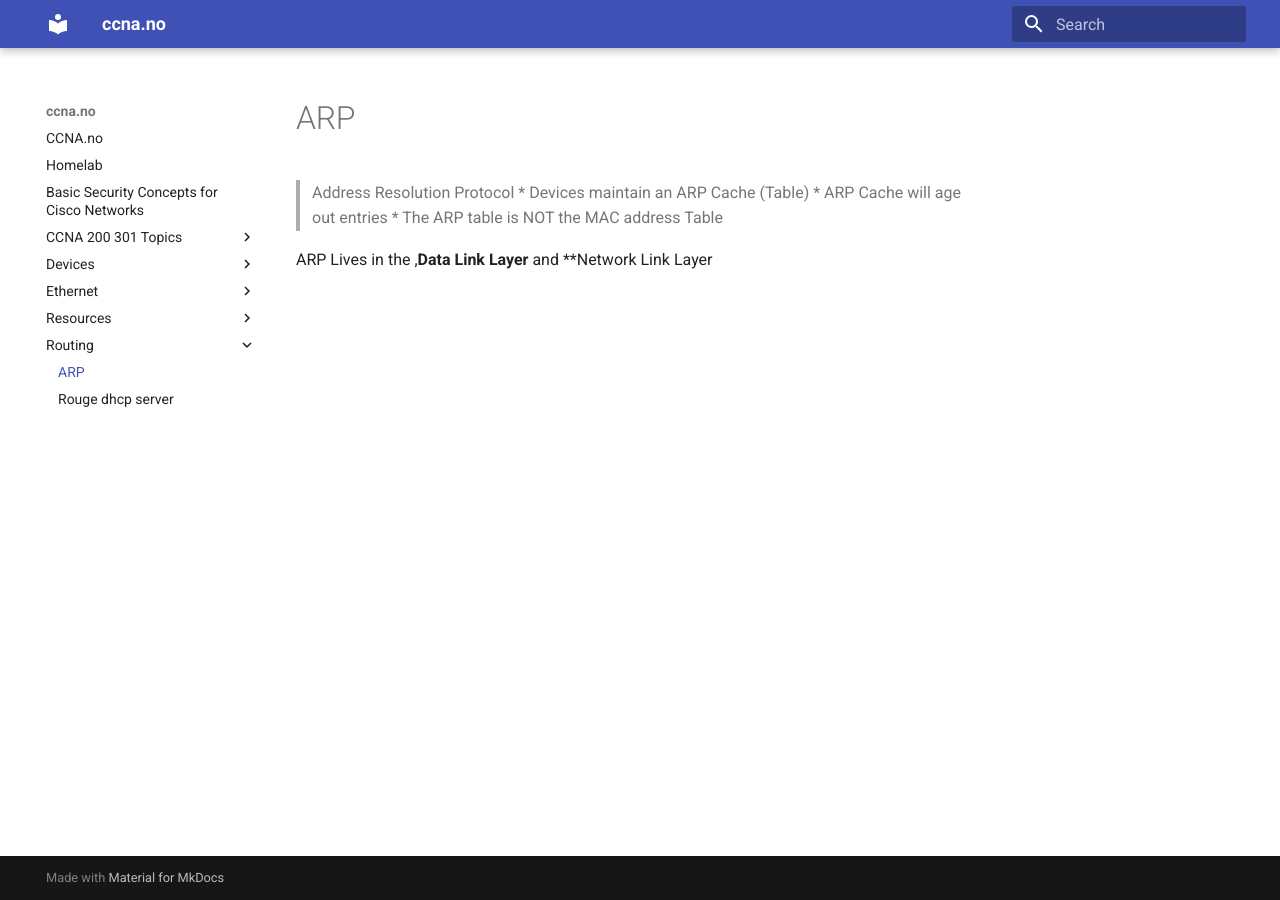
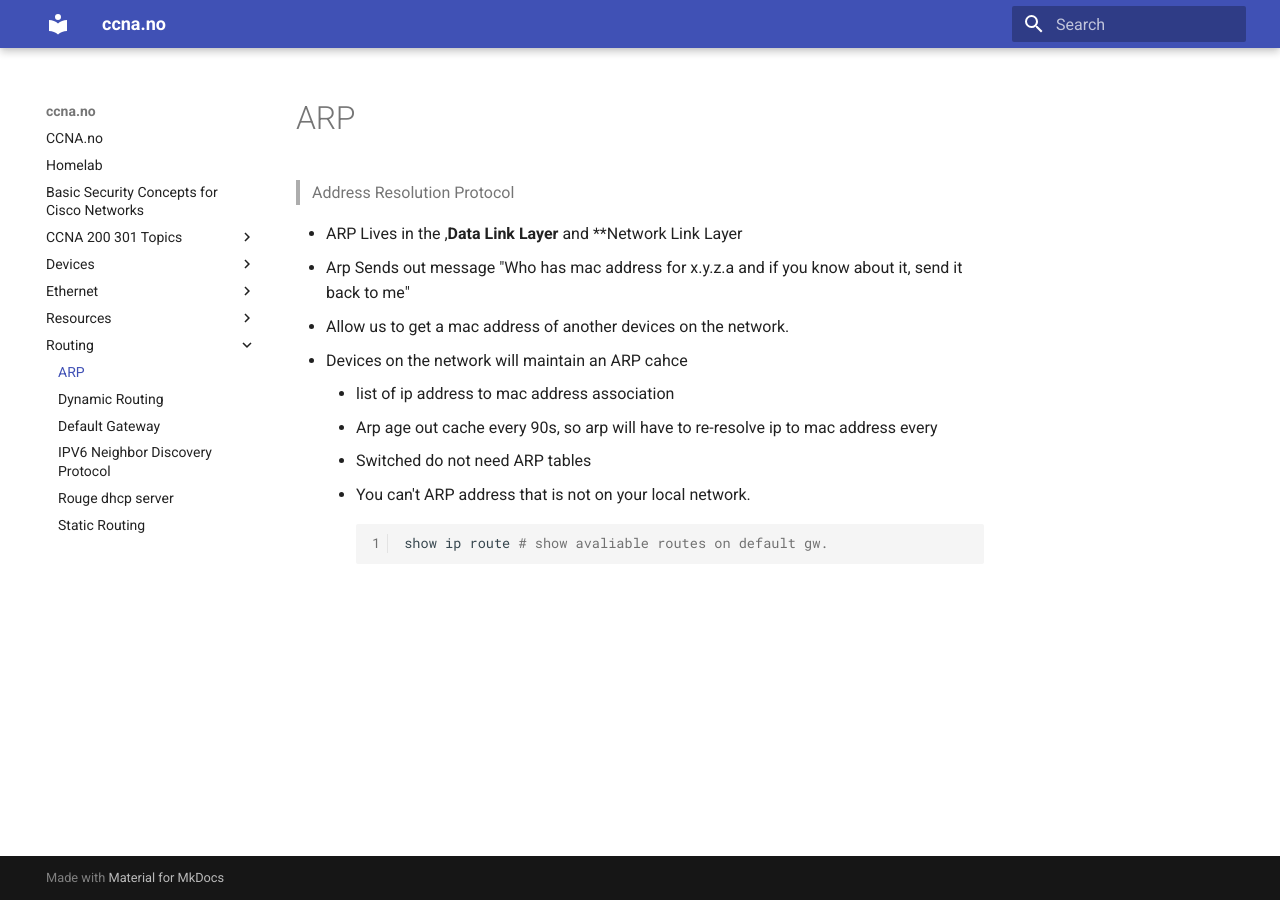
Before and after one commit to skandix/ccna.no, an MkDocs documentation site: the page built from docs/Routing/address_resolution_protocol.md, in a window 1280 px wide. Built offline with MkDocs 1.6.1 and Material for MkDocs 9.7.7, drawn with Linux system fonts in a browser that asks for light colours.

````diff
--- a/docs/Routing/address_resolution_protocol.md
+++ b/docs/Routing/address_resolution_protocol.md
@@ -1,7 +1,14 @@
 # ARP
 > Address Resolution Protocol
-* Devices maintain an ARP Cache (Table)
-* ARP Cache will age out entries
-* The ARP table is NOT the MAC address Table
 
-ARP Lives in the ,**Data Link Layer** and **Network Link Layer
+* ARP Lives in the ,**Data Link Layer** and **Network Link Layer
+* Arp Sends out message "Who has mac address for x.y.z.a and if you know about it, send it back to me"
+* Allow us to get a mac address of another devices on the network.
+* Devices on the network will maintain an ARP cahce
+	* list of ip address to mac address association
+	* Arp age out cache every 90s, so arp will have to re-resolve ip to mac address every
+	* Switched do not need ARP tables
+	* You can't ARP address that is not on your local network.
+```bash
+show ip route # show avaliable routes on default gw.
+```
````
Also changed, not shown: docs/Routing/dynamic_routing.md (added, +35 -0 lines), docs/Routing/gateway.md (added, +9 -0 lines), docs/Routing/ipv6_neighbor_discovery_protocol.md (added, +62 -0 lines), docs/Routing/static_routing.md (added, +53 -0 lines).
